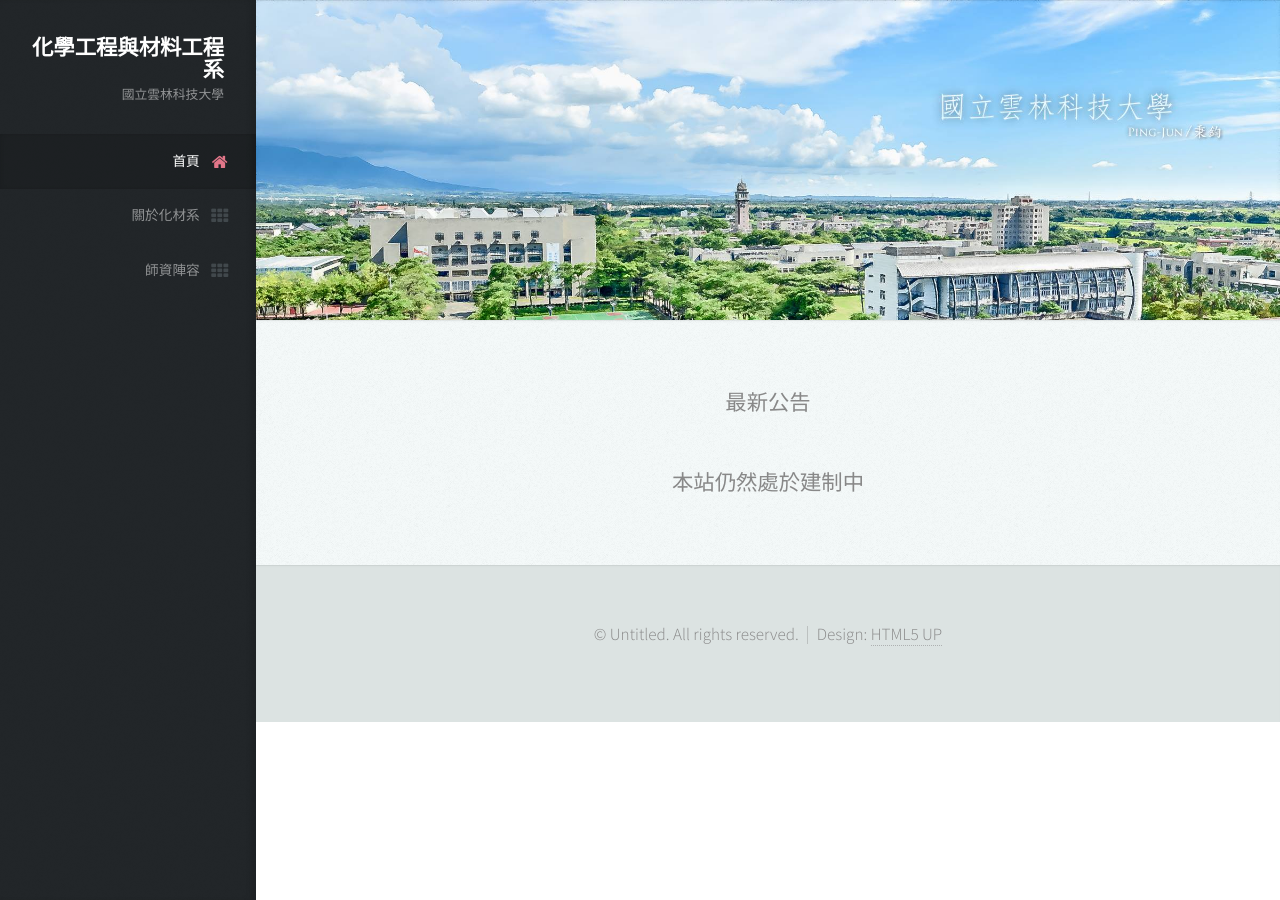
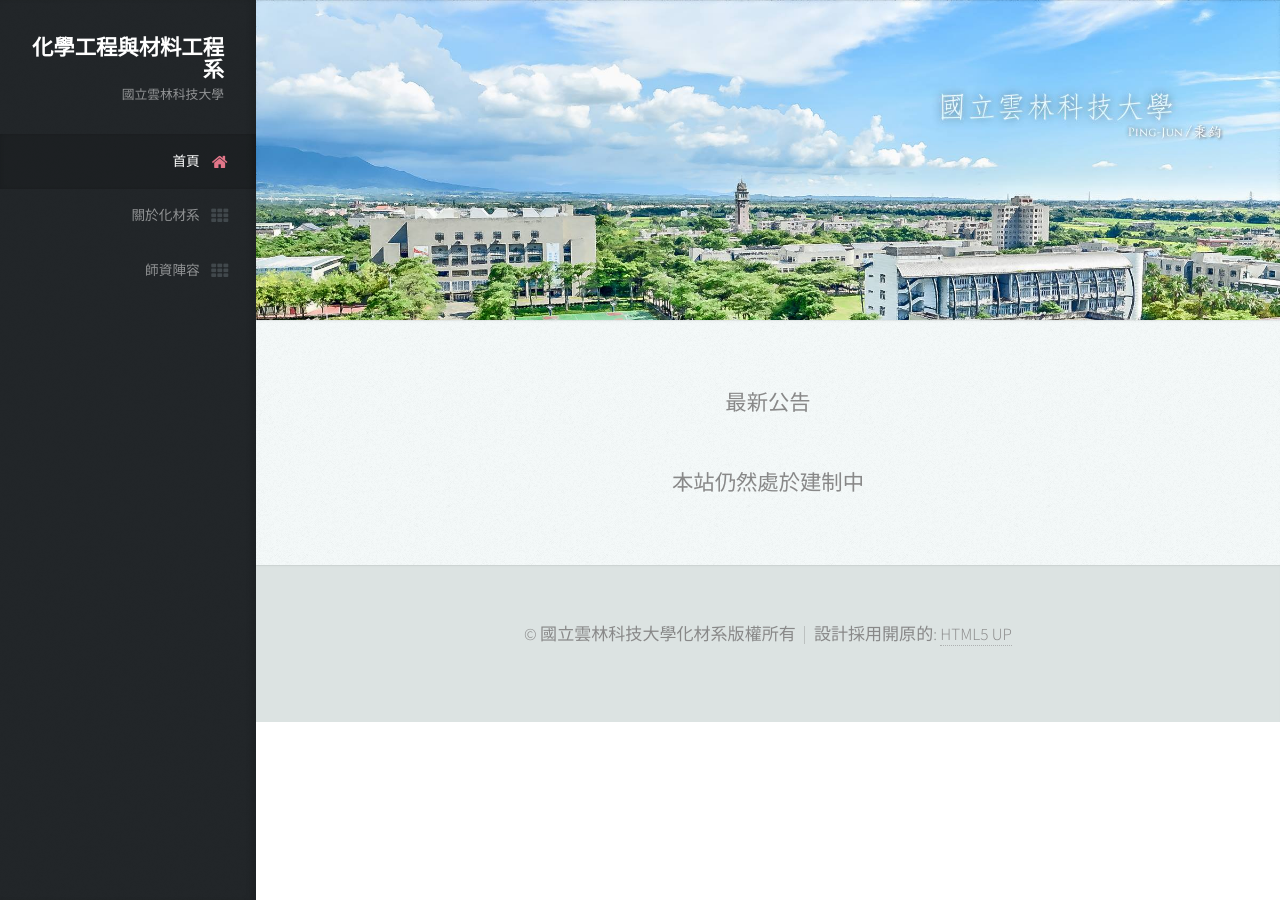
Before and after one commit to yuntech-che/web, a Jekyll site: the page built from index.html, in a window 1280 px wide. Built offline with Jekyll 4.4.1, drawn with Linux system fonts in a browser that asks for light colours; the list of posts is cut into pages by our own code.

Commit message:
edit copyright

```diff
--- a/_layouts/default.html
+++ b/_layouts/default.html
@@ -80,7 +80,7 @@
 
 				<!-- Copyright -->
 					<ul class="copyright">
-						<li>&copy; Untitled. All rights reserved.</li><li>Design: <a href="http://html5up.net">HTML5 UP</a></li>
+						<li>&copy; 國立雲林科技大學化材系版權所有</li><li>設計採用開原的: <a href="http://html5up.net">HTML5 UP</a></li>
 					</ul>
 
 			</div>
```
